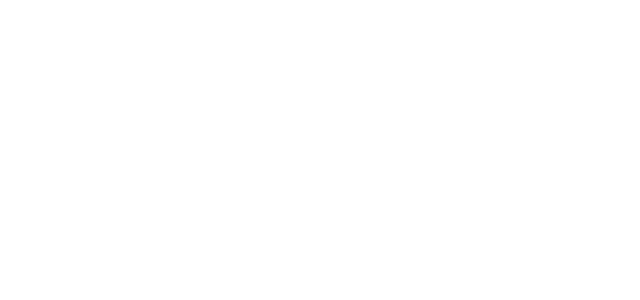
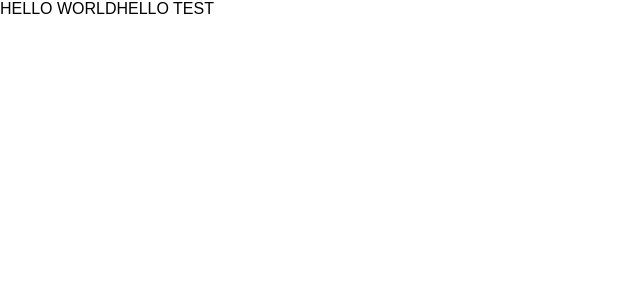
Before and after one commit to greg-harrison/simple-react-testing, a React (Create React App) app: page / in a window 1280 px wide. Shown: the top 300 px of the page, without its empty margins (0-640 px from the left). Built offline with nearby package versions, Linux system fonts and the light colour scheme.

Commit message:
Layout Component

```diff
--- a/src/App.css
+++ b/src/App.css
@@ -26,3 +26,7 @@
   from { transform: rotate(0deg); }
   to { transform: rotate(360deg); }
 }
+
+.flex-container {
+  display: flex;
+}
--- a/src/App.js
+++ b/src/App.js
@@ -1,6 +1,7 @@
 import React, { Component } from 'react';
 import map from 'lodash/map'
 import { cardData } from './assets/data'
+import HorizontalSplit from './components/horizontalSplitLayout/horizontalSplitLayout'
 
 import './App.css';
 
@@ -16,6 +17,14 @@
   render() {
     return (
       <div className="App">
+        <HorizontalSplit
+          leftSide={
+            (<div>HELLO WORLD</div>)
+          }
+          rightSide={
+            (<div>HELLO TEST</div>)
+          }
+        />
       </div>
     );
   }
--- /dev/null
+++ b/src/components/horizontalSplitLayout/horizontalSplitLayout.js
@@ -0,0 +1,16 @@
+import React from 'react'
+
+export default class HorizontalSplit extends React.Component {
+    shouldComponentUpdate() {
+        return false;
+    }
+
+    render() {
+        return (
+            <div className="horizontal-split-layout flex-container">
+                <div>{this.props.leftSide}</div>
+                <div>{this.props.rightSide}</div>
+            </div>
+        )
+    }
+}
```
